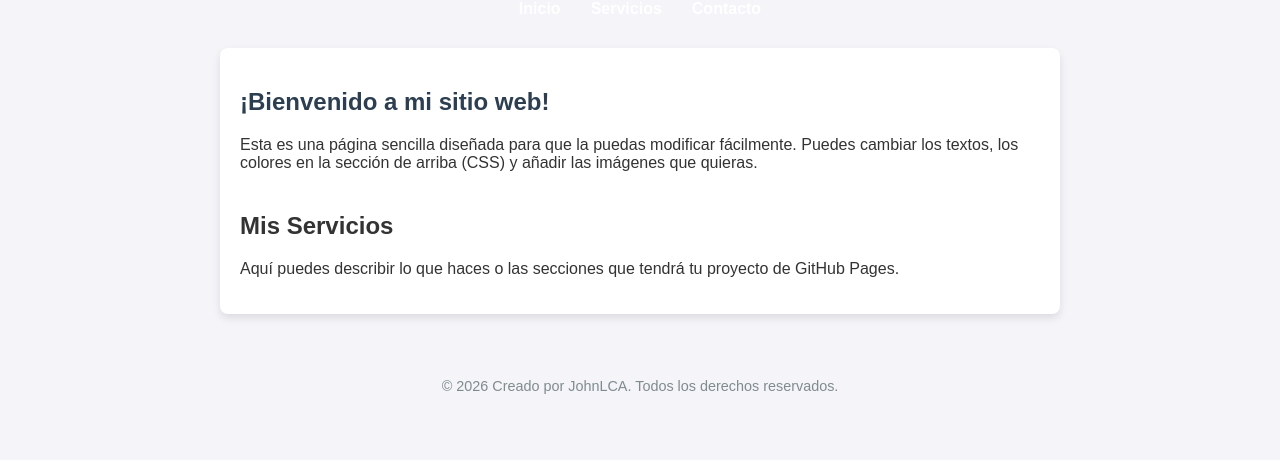
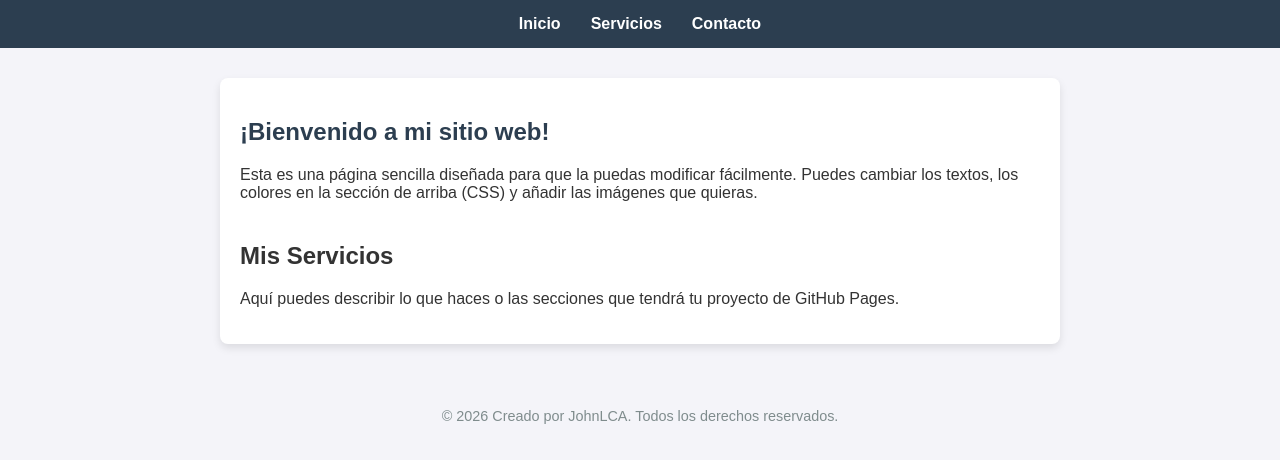
Before and after one commit to JohnLCA/tebkids.github.io, a plain HTML site: page index.html in a window 1280 px wide. Drawn offline with Linux system fonts and the light colour scheme.

Commit message:
Update index.html

```diff
--- a/index.html
+++ b/index.html
@@ -14,7 +14,7 @@
             color: #333;
         }
 
-        Estilo del Menú de Navegación
+        /* Estilo del Menú de Navegación */
         nav {
             background-color: #2c3e50; /* Color de fondo del menú */
             padding: 15px;
```
